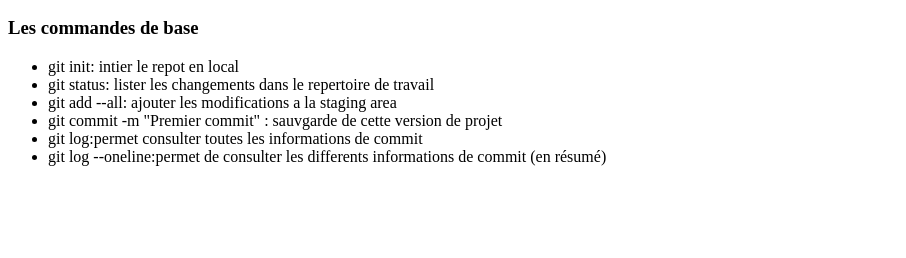
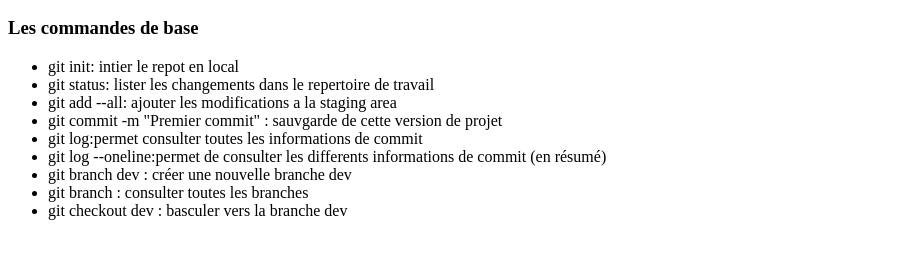
Before and after one commit to HanenHarbaoui/outils-Devops, a plain HTML site: page index.html in a window 1280 px wide. Shown: the part 96-354 px from the top of the page, without its empty margins (0-906 px from the left). Drawn offline with Linux system fonts and the light colour scheme.

Commit message:
3eme commit

```diff
--- a/index.html
+++ b/index.html
@@ -13,7 +13,9 @@
     <li>git commit -m "Premier commit" : sauvgarde de cette version de projet</li>
     <li>git log:permet consulter toutes les  informations de commit</li>
     <li>git log --oneline:permet de  consulter les differents informations de commit (en résumé)</li>
-
+    <li>git branch dev : créer une nouvelle branche dev</li>
+    <li>git branch  : consulter toutes les branches</li>
+    <li>git checkout dev : basculer vers la branche dev</li>
 </ul>
 
 </body>
```
